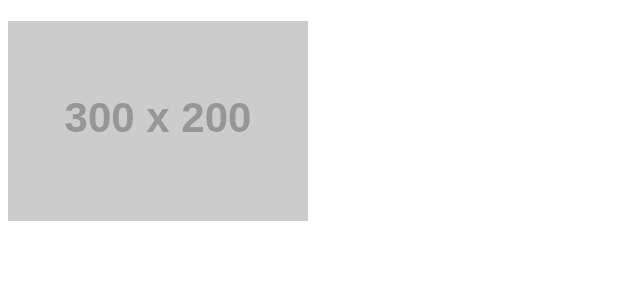
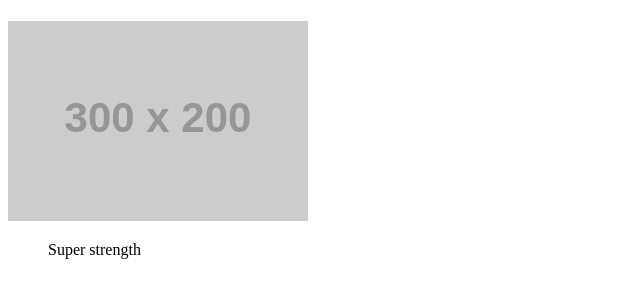
Before and after one commit to sameer823/Ex-2, a plain HTML site: page index.html in a window 1280 px wide. Shown: the part 59-356 px from the top of the page, without its empty margins (0-640 px from the left). Drawn offline with Linux system fonts and the light colour scheme; placeholder pictures from the web are drawn by us.

Commit message:
List updated

```diff
--- a/index.html
+++ b/index.html
@@ -7,6 +7,6 @@
 <body>
   <h1>Batman</h1>
   <img src="https://placehold.co/300x200" alt="placeholder image of Batman">
-  <ul></ul>
+  <ul>Super strength</ul>
 </body>
 </html>
```
